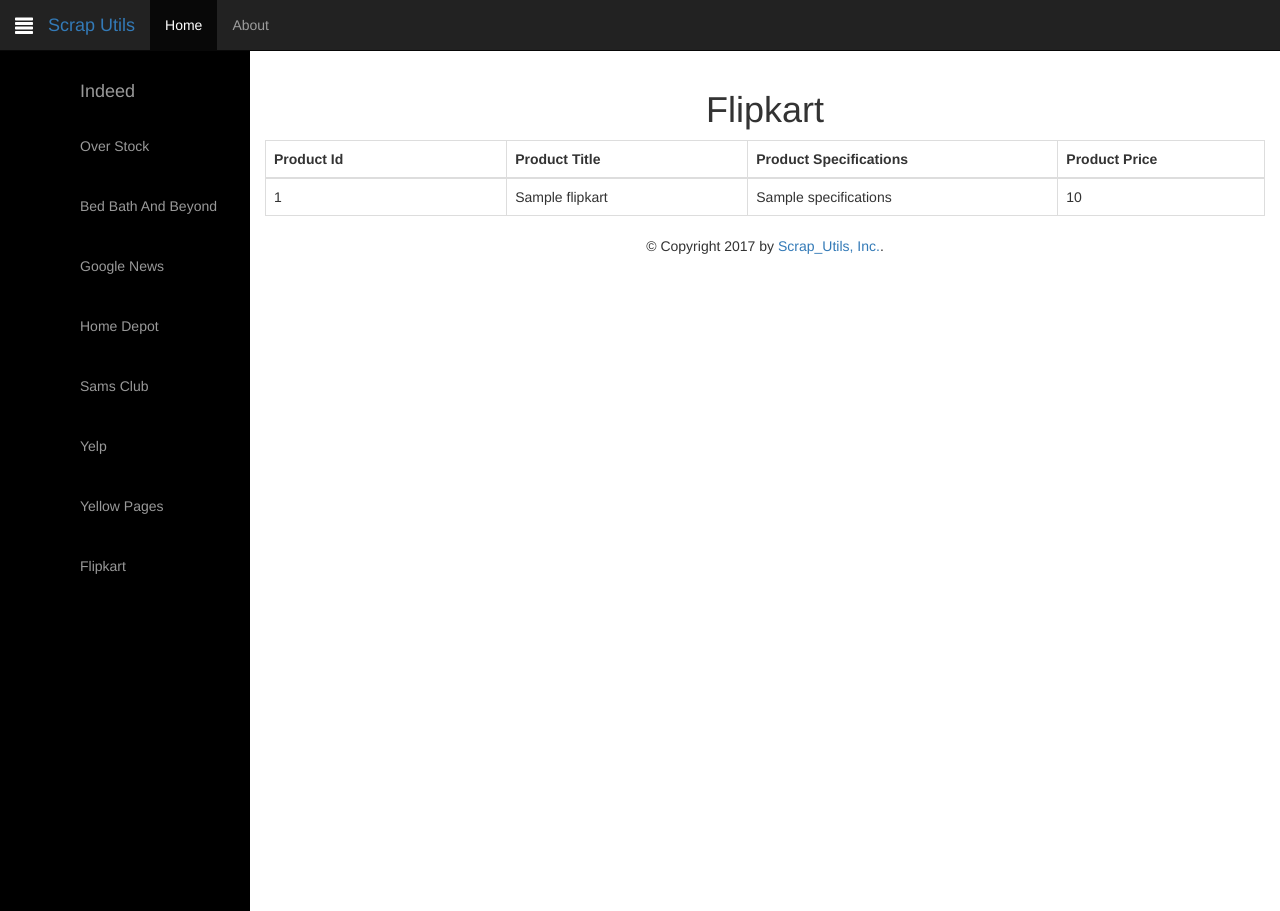
After one commit to stoic1979/scrap_utils, a Flask app: page /flipkart_scraper in a window 1280 px wide. The commit adds this page. Run offline with Flask 2, Linux system fonts and the light colour scheme; a database or web service that is not in the repository returns one stand-in record (values such as "Sample title"); some libraries are stand-ins or nearby versions.

Commit message:
added flipkart scraper

```diff
--- a/app.py
+++ b/app.py
@@ -71,6 +71,14 @@ def yellow_pages_scraper():
     return render_template('yellow_pages.html', **temp_data)
 
 
+@app.route('/flipkart_scraper')
+def flipkart_scraper():
+    flipkart = mdb.get_flipkart_data()
+    # print 'data---------', flipkart
+    temp_data = {'title': 'Scrap_utils', 'flipkart': flipkart}
+    return render_template('flipkart.html', **temp_data)
+
+
 if __name__ == '__main__':
     port = int(os.environ.get('PORT', 5000))
     app.run(host='0.0.0.0', port=port, debug=True, threaded=True)
--- a/db.py
+++ b/db.py
@@ -182,6 +182,26 @@ class Mdb:
             ret.append(data)
         return ret
 
+    def flipkart_scraper_data(self, title, sub_rating, specifications, price):
+        try:
+            rec = {
+                'title': title,
+                'rating': sub_rating,
+                'specifications': specifications,
+                'price': price
+            }
+            self.db.flipkart.insert(rec)
+        except Exception as exp:
+            print '[YellowPagesScraper] :: yellowpages_scraper_data() :: Got exception: %s' % exp
+            print(traceback.format_exc())
+
+    def get_flipkart_data(self):
+        result = self.db.flipkart.find()
+        ret = []
+        for data in result:
+            ret.append(data)
+        return ret
+
 if __name__ == '__main__':
     mdb = Mdb()
     # mdb.get_yellowpages_data()
--- a/homedepot_scraper.py
+++ b/homedepot_scraper.py
@@ -36,7 +36,6 @@ class HomeDepotScraper:
                 soup = BeautifulSoup(html_doc, 'html.parser')
 
                 for div in soup.find_all('div', class_='pod-inner'):
-                    # print '---------div', div
                     self.scrap_result_row(div)
                 sleep_scrapper('HomeDepotScraper')
             except Exception as exp:
--- a/templates/base.html
+++ b/templates/base.html
@@ -87,6 +87,11 @@
                         <span class="fa fa-anchor solo">Yellow Pages</span>
                     </a>
                 </li>
+                <li>
+                    <a href="/flipkart_scraper">
+                        <span class="fa fa-anchor solo">Flipkart</span>
+                    </a>
+                </li>
             </ul>
         </nav>
     </div>
--- /dev/null
+++ b/templates/flipkart.html
@@ -0,0 +1,37 @@
+{% extends "base.html" %}
+{% block title %}SignUp Page{% endblock %}
+{% block head %}
+  {{ super() }}
+
+{% endblock %}
+{% block content %}
+<p class="important">
+<center>
+    <h1>Flipkart</h1>
+</center>
+
+    <table class="table table-bordered" >
+        <thead>
+            <tr>
+                <th width="14%">Product Id</th>
+                <th width="14%">Product Title</th>
+
+                <th width="18%">Product Specifications</th>
+                <th colspan="12">Product Price</th>
+            </tr>
+        </thead>
+            {% for flipkart in flipkart %}
+        <tbody>
+            <tr>
+                <td width="14%">{{ flipkart._id }}</td>
+                <td width="14%">{{ flipkart.title }}</td>
+
+                <td width="12%">{{ flipkart.specifications }}</td>
+                <td width="12%">{{ flipkart.price }}</td>
+            </tr>
+        </tbody>
+        {% endfor %}
+    </table>
+</p>
+
+{% endblock %}
--- a/templates/yellow_pages.html
+++ b/templates/yellow_pages.html
@@ -18,7 +18,7 @@
                         <th width="18%">Yellowpages Rating</th>
                         <th width="12%">YellowPages Address</th>
                         <th colspan="12">YellowPages Phone</th>
-                        <!--<th colspan="12">YellowPages Category</th>-->
+
 
                     </tr>
                 </thead>
@@ -30,7 +30,7 @@
                         <td width="18%">{{ yellowpages.rating_count }}</td>
                         <td width="12%">{{ yellowpages.address }}</td>
                         <td width="12%">{{ yellowpages.phone }}</td>
-                        <!--<td width="12%">{{ yellowpages.categories }}</td>-->
+
 
                     </tr>
                 </tbody>
```
